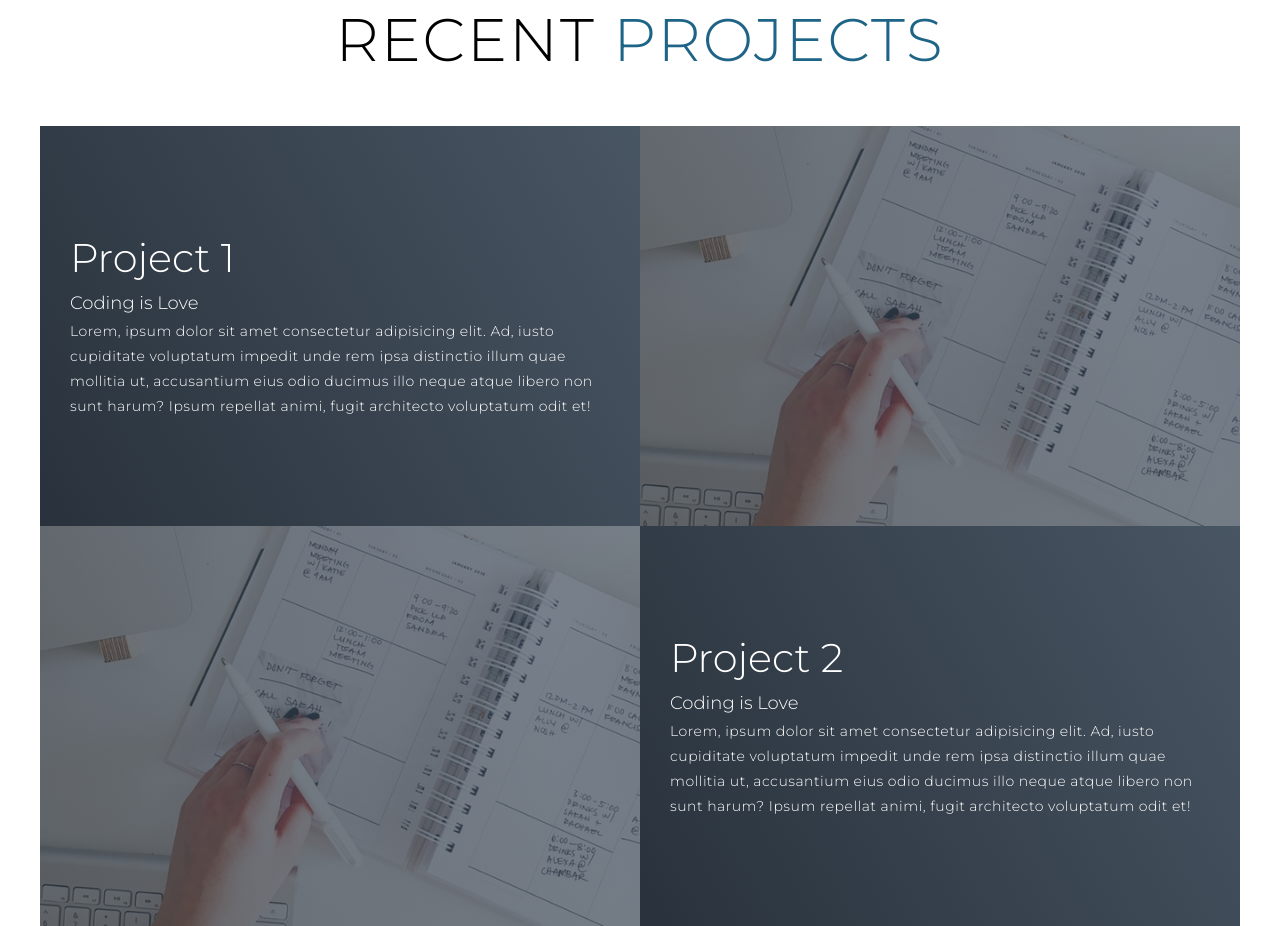
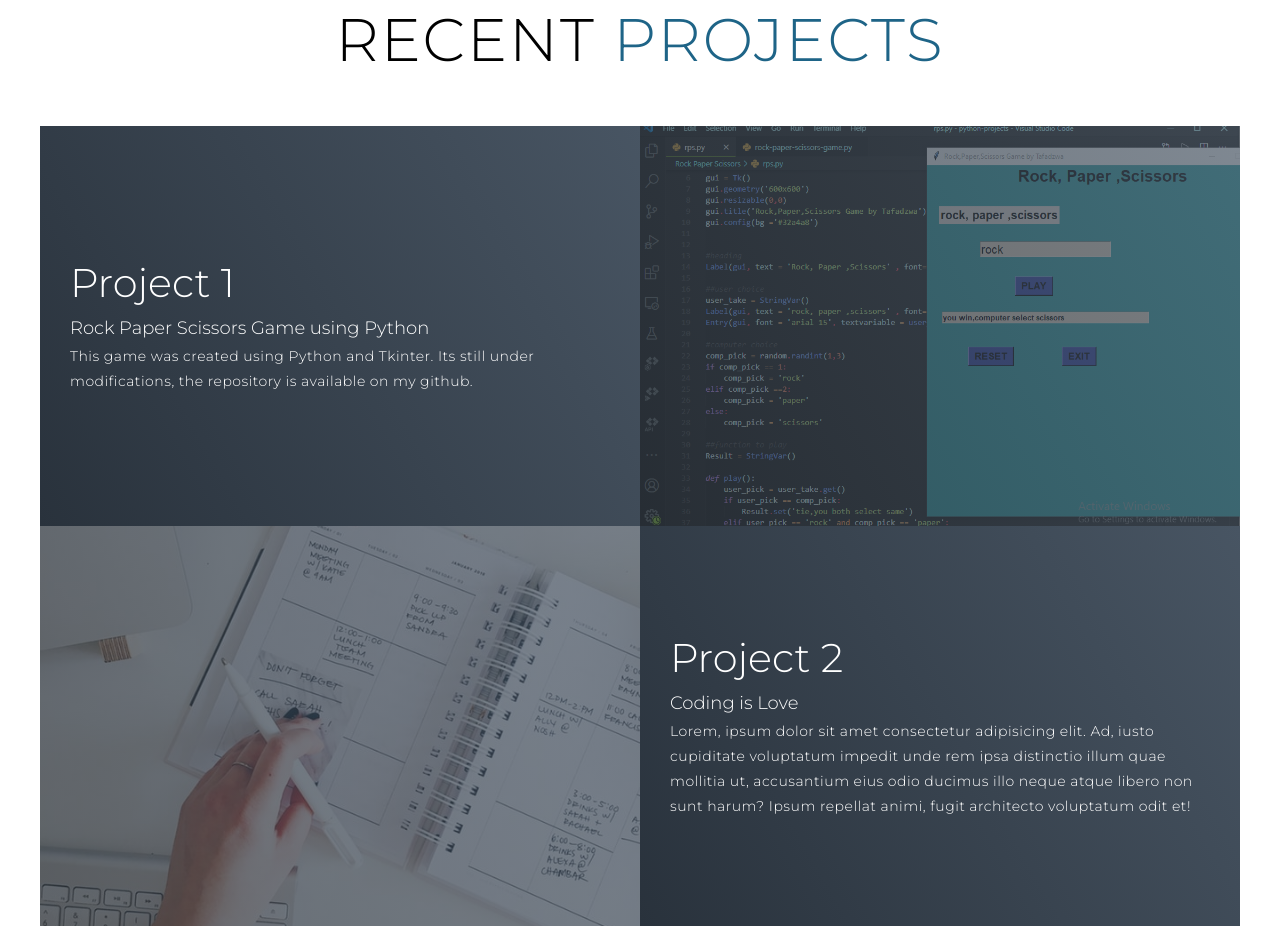
Before and after one commit to Nyoni/Nyoni.github.io, a plain HTML site: page index.html in a window 1280 px wide. Shown: the part 1816-2742 px from the top of the page. Drawn offline with Linux system fonts and the light colour scheme.

Commit message:
updated Project 1

```diff
--- a/index.html
+++ b/index.html
@@ -85,11 +85,11 @@
         <div class="project-item">
           <div class="project-info">
             <h1>Project 1</h1>
-            <h2>Coding is Love</h2>
-            <p>Lorem, ipsum dolor sit amet consectetur adipisicing elit. Ad, iusto cupiditate voluptatum impedit unde rem ipsa distinctio illum quae mollitia ut, accusantium eius odio ducimus illo neque atque libero non sunt harum? Ipsum repellat animi, fugit architecto voluptatum odit et!</p>
+            <h2>Rock Paper Scissors Game using Python</h2>
+            <p>This game was created using Python and Tkinter. Its still under modifications, the repository is available on my github.</p>
           </div>
           <div class="project-img">
-            <img src="./img/img-1.png" alt="img">
+            <img src="./img/project-RPS.PNG" alt="img">
           </div>
         </div>
         <div class="project-item">
```
Also changed, not shown: img/project-RPS.PNG (added).
